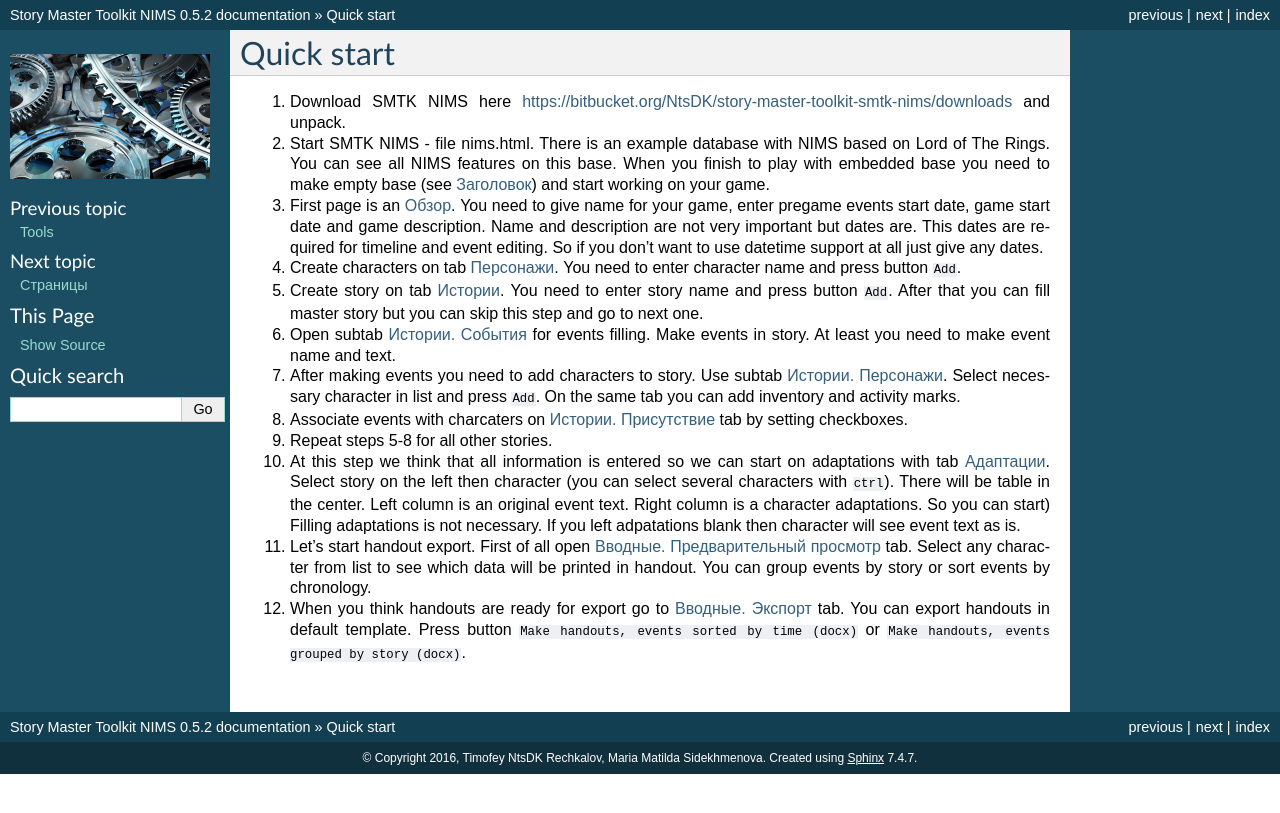
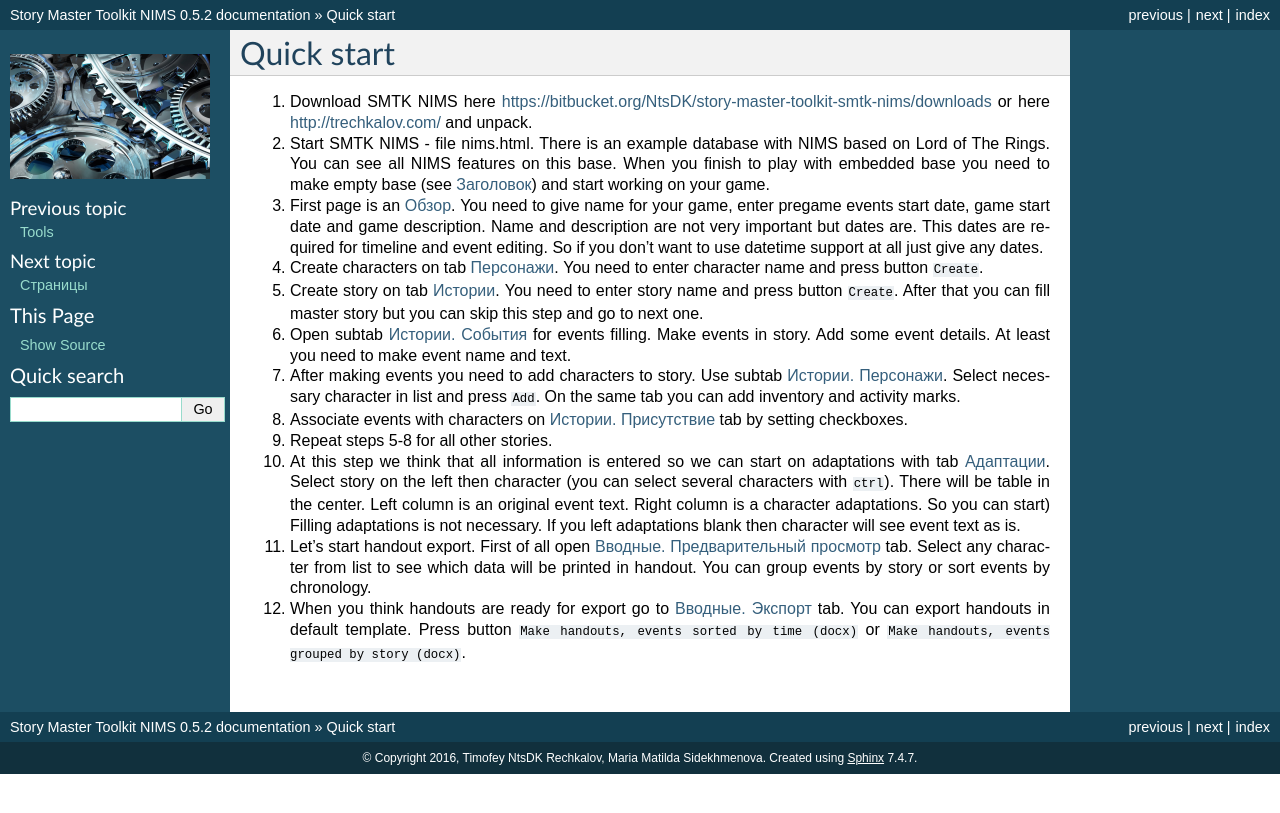
Before and after one commit to NtsDK/larpwriter-toolkit-nims-translations, a Sphinx documentation site: the page built from en/doc/quickStart.rst, in a window 1280 px wide. Shown: the top 813 px of the page. Built offline with Sphinx 7.4.7, drawn with Linux system fonts in a browser that asks for light colours.

Commit message:
Refreshed earlier translations.

```diff
--- a/en/doc/quickStart.rst
+++ b/en/doc/quickStart.rst
@@ -1,15 +1,26 @@
 Quick start
 ===========
 
-#. Download SMTK NIMS here https://bitbucket.org/NtsDK/story-master-toolkit-smtk-nims/downloads and unpack.
+#. Download SMTK NIMS here https://bitbucket.org/NtsDK/story-master-toolkit-smtk-nims/downloads or here http://trechkalov.com/ and unpack.
+
 #. Start SMTK NIMS - file nims.html. There is an example database with NIMS based on Lord of The Rings. You can see all NIMS features on this base. When you finish to play with embedded base you need to make empty base (see :ref:`header-desc`) and start working on your game.
+
 #. First page is an :ref:`overview-desc`. You need to give name for your game, enter pregame events start date, game start date and game description. Name and description are not very important but dates are. This dates are required for timeline and event editing. So if you don't want to use datetime support at all just give any dates.
-#. Create characters on tab :ref:`characters-desc`. You need to enter character name and press button ``Add``.
-#. Create story on tab :ref:`story-desc`. You need to enter story name and press button ``Add``. After that you can fill master story but you can skip this step and go to next one.
-#. Open subtab :ref:`story-events` for events filling. Make events in story. At least you need to make event name and text.
+
+#. Create characters on tab :ref:`characters-desc`. You need to enter character name and press button ``Create``.
+
+#. Create story on tab :ref:`story-desc`. You need to enter story name and press button ``Create``. After that you can fill master story but you can skip this step and go to next one.
+
+#. Open subtab :ref:`story-events` for events filling. Make events in story. Add some event details. At least you need to make event name and text.
+
 #. After making events you need to add characters to story. Use subtab :ref:`story-characters`. Select necessary character in list and press ``Add``. On the same tab you can add inventory and activity marks.
-#. Associate events with charcaters on :ref:`story-presence` tab by setting checkboxes.
+
+#. Associate events with characters on :ref:`story-presence` tab by setting checkboxes.
+
 #. Repeat steps 5-8 for all other stories.
-#. At this step we think that all information is entered so we can start on adaptations with tab :ref:`events-desc`. Select story on the left then character (you can select several characters with ``ctrl``). There will be table in the center. Left column is an original event text. Right column is a character adaptations. So you can start) Filling adaptations is not necessary. If you left adpatations blank then character will see event text as is.
+
+#. At this step we think that all information is entered so we can start on adaptations with tab :ref:`events-desc`. Select story on the left then character (you can select several characters with ``ctrl``). There will be table in the center. Left column is an original event text. Right column is a character adaptations. So you can start) Filling adaptations is not necessary. If you left adaptations blank then character will see event text as is.
+
 #. Let's start handout export. First of all open :ref:`breifings-preview` tab. Select any character from list to see which data will be printed in handout. You can group events by story or sort events by chronology.
+
 #. When you think handouts are ready for export go to :ref:`breifings-export` tab. You can export handouts in default template. Press button ``Make handouts, events sorted by time (docx)`` or ``Make handouts, events grouped by story (docx)``.
--- a/ru/doc/tasks.rst
+++ b/ru/doc/tasks.rst
@@ -24,7 +24,8 @@
 	Эти данные входят в стандартный формат вывода, но в шаблоне вводной вы можете выбрать только то что вам нужно. То есть можно сделать вводную без любого из перечисленных элементов.
 
 .. note::	Пример
-		Имя персонажа+инвентарь - это не вводная, а список вещей, которые должны быть подготовлены мастерами к игре.
+
+	Имя персонажа+инвентарь - это не вводная, а список вещей, которые должны быть подготовлены мастерами к игре.
 
 Вторичные задачи
 ----------------
```
Also changed, not shown: en/doc/tasks.rst (+13 -3 lines), en/doc/toolsEnum.rst (+6 -6 lines), ru/doc/quickStart.rst (+13 -2 lines), ru/doc/toolsEnum.rst (line endings or trailing spaces).
